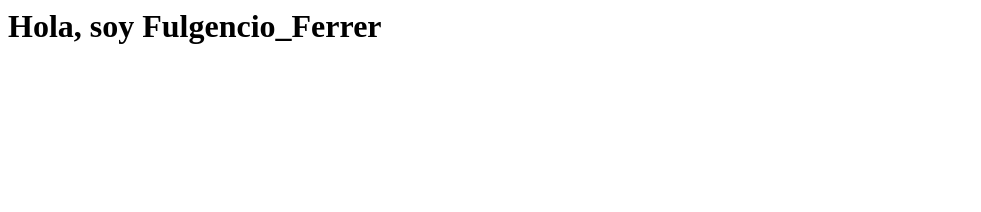
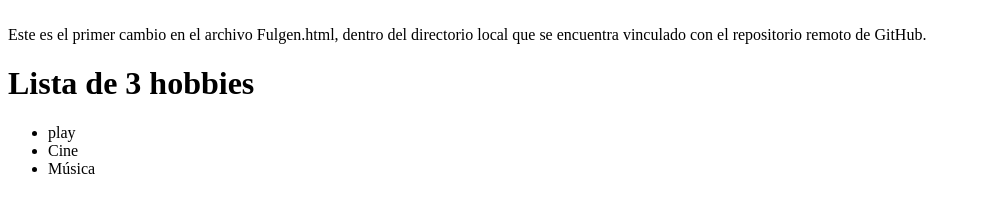
Before and after one commit to Landa-ops/Repo1Actividad1, a plain HTML site: page Fulgencio_Ferrer.html in a window 1280 px wide. Shown: the whole page, without its empty margins (0-981 px from the left). Drawn offline with Linux system fonts and the light colour scheme.

Commit message:
He añadido hobbies

```diff
--- a/Fulgencio_Ferrer.html
+++ b/Fulgencio_Ferrer.html
@@ -1 +1,21 @@
-<html><body><h1>Hola, soy Fulgencio_Ferrer</h1></body></html>
+<!DOCTYPE html>
+<html lang="en">
+
+<head>
+    <meta charset="UTF-8">
+    <meta name="viewport" content="width=device-width, initial-scale=1.0">
+    <title>Commit Fulgen</title>
+</head>
+
+<body>
+	<br> Este es el primer cambio en el archivo Fulgen.html, dentro del directorio local que se encuentra vinculado con el repositorio remoto de GitHub.
+    <h1>Lista de 3 hobbies</h1>
+    <ul>
+        <li>play</li>
+        <li>Cine</li>
+        <li>Música</li>
+    </ul>
+
+</body>
+
+</html>
```
